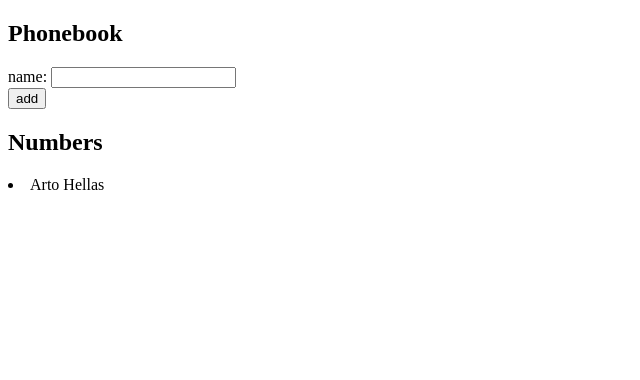
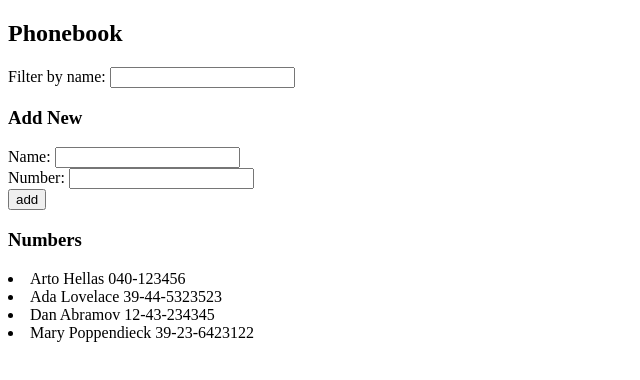
Before and after one commit to 9600bauds/fullstackopen-helsinki2023, a React (Create React App) app in the folder part2/phonebook/: page / in a window 1280 px wide. Shown: the top 380 px of the page, without its empty margins (0-640 px from the left). Built offline with nearby package versions, Linux system fonts and the light colour scheme.

Commit message:
Exercises 2.8.-2.10.

```diff
--- a/part2/phonebook/src/App.js
+++ b/part2/phonebook/src/App.js
@@ -1,13 +1,23 @@
+import React from 'react'
 import { useState } from 'react'
-import PhonebookEntry from './components/PhonebookEntry'
+import Filter from './components/Filter'
+import FilteredEntries from './components/FilteredEntries'
+import EntryInput from './components/EntryInput'
+
 
 const App = () => {
   const [persons, setPersons] = useState([
-    { name: 'Arto Hellas' }
+    { name: 'Arto Hellas', number: '040-123456', id: 1 },
+    { name: 'Ada Lovelace', number: '39-44-5323523', id: 2 },
+    { name: 'Dan Abramov', number: '12-43-234345', id: 3 },
+    { name: 'Mary Poppendieck', number: '39-23-6423122', id: 4 }
   ])
+
   const [newName, setNewName] = useState('') //is there really no better way to track the input's state?
+  const [newNumber, setNewNumber] = useState('')
+  const [filter, setFilter] = useState('')
 
-  const entryAlreadyExists = (entry) => { //is the arrow notation necessary here?
+  function entryAlreadyExists(entry){ //is the arrow notation necessary here?
     let exists = false;
     persons.forEach(person => {
       if (person.name === entry.name) {
@@ -20,8 +30,12 @@ const App = () => {
 
   const addEntry = (event) => {
     event.preventDefault() //do not refresh, do not pass go, do not collect 200$
-    const newEntry = {name: newName}
+    if(!newName || !newNumber){
+      alert(`You must input a name and a phone number.`)
+      return
+    }
 
+    const newEntry = {name: newName, number: newNumber, id: persons.length + 1}
     if(entryAlreadyExists(newEntry)){
       alert(`${newName} is already listed in the phonebook!`)
       return
@@ -29,25 +43,27 @@ const App = () => {
     setPersons(persons.concat(newEntry))
   }
 
-  const formChanged = (event) => {
+  const nameChanged = (event) => {
     setNewName(event.target.value)
+  }
+  const numberChanged = (event) => {
+    setNewNumber(event.target.value)
+  }
+  const filterChanged = (event) => {
+    setFilter(event.target.value.toLowerCase())
   }
 
   return (
     <div>
       <h2>Phonebook</h2>
-      <form onSubmit={addEntry}>
-        <div>
-          name: <input onChange={formChanged} />
-        </div>
-        <div>
-          <button type="submit">add</button>
-        </div>
-      </form>
-      <h2>Numbers</h2>
-      {persons.map(person =>
-        <PhonebookEntry key={person.name} name={person.name} />
-      )}
+
+      <Filter filterChanged={filterChanged} />
+
+      <h3>Add New</h3>
+      <EntryInput addEntry={addEntry} nameChanged={nameChanged} numberChanged={numberChanged} />
+
+      <h3>Numbers</h3>
+      <FilteredEntries entries={persons} filter={filter} />
     </div>
   )
 }
--- /dev/null
+++ b/part2/phonebook/src/components/EntryInput.js
@@ -0,0 +1,21 @@
+import React from "react";
+
+const EntryInput = ({addEntry, nameChanged, numberChanged}) => {
+    return (
+        <div>
+            <form onSubmit={addEntry}>
+                <div>
+                Name: <input onChange={nameChanged} />
+                </div>
+                <div>
+                Number: <input onChange={numberChanged} />
+                </div>
+                <div>
+                <button type="submit">add</button>
+                </div>
+            </form>
+        </div>
+    )
+}
+
+export default EntryInput
--- /dev/null
+++ b/part2/phonebook/src/components/Filter.js
@@ -0,0 +1,12 @@
+import React from "react";
+
+const Filter = ({filterChanged}) => {
+
+    return (
+        <div>
+            Filter by name: <input onChange={filterChanged} />
+        </div>
+    )
+}
+
+export default Filter
--- /dev/null
+++ b/part2/phonebook/src/components/FilteredEntries.js
@@ -0,0 +1,26 @@
+import React from "react"
+import PhonebookEntry from "./PhonebookEntry"
+
+const FilteredEntries = ({entries, filter}) => {
+    function containsSubstringIgnoreCase(stringA, stringB) {
+        const lowerCaseStringA = stringA.toLowerCase()
+        const lowerCaseStringB = stringB
+        return lowerCaseStringA.includes(lowerCaseStringB)
+    }
+
+    const filteredEntries = typeof filter !== 'string'
+        ? entries
+        : entries.filter((entry) =>
+            containsSubstringIgnoreCase(entry.name, filter)
+        )
+
+    return (
+        <div>
+        {filteredEntries.map(person =>
+            <PhonebookEntry key={person.id} props={person} />
+          )}
+        </div>
+    )
+}
+
+export default FilteredEntries
--- a/part2/phonebook/src/components/PhonebookEntry.js
+++ b/part2/phonebook/src/components/PhonebookEntry.js
@@ -1,6 +1,6 @@
-const PhonebookEntry = ({name}) => {
+const PhonebookEntry = ({props}) => {
     return (
-        <li>{name}</li>
+        <li>{props.name} {props.number}</li>
     )
 }
 
```
Also changed, not shown: part2/phonebook/jsconfig.json (added, +7 -0 lines).
